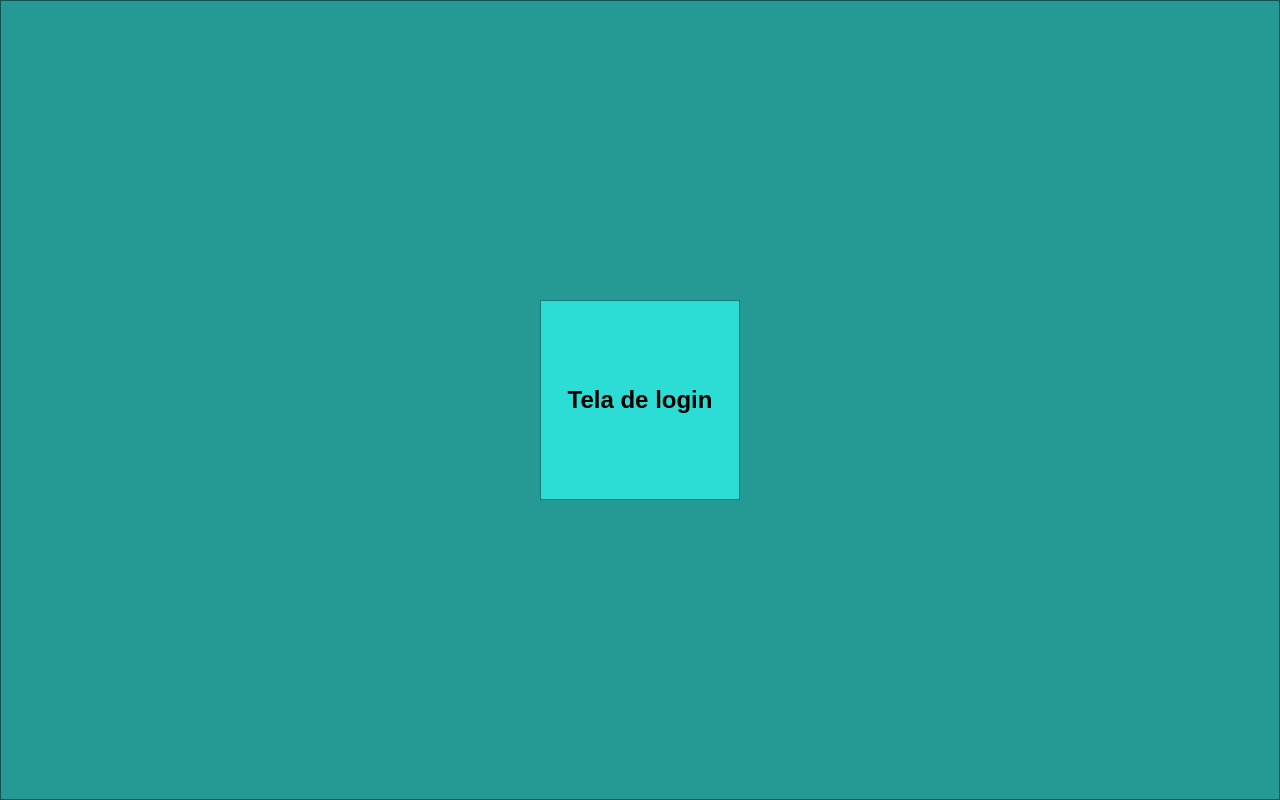
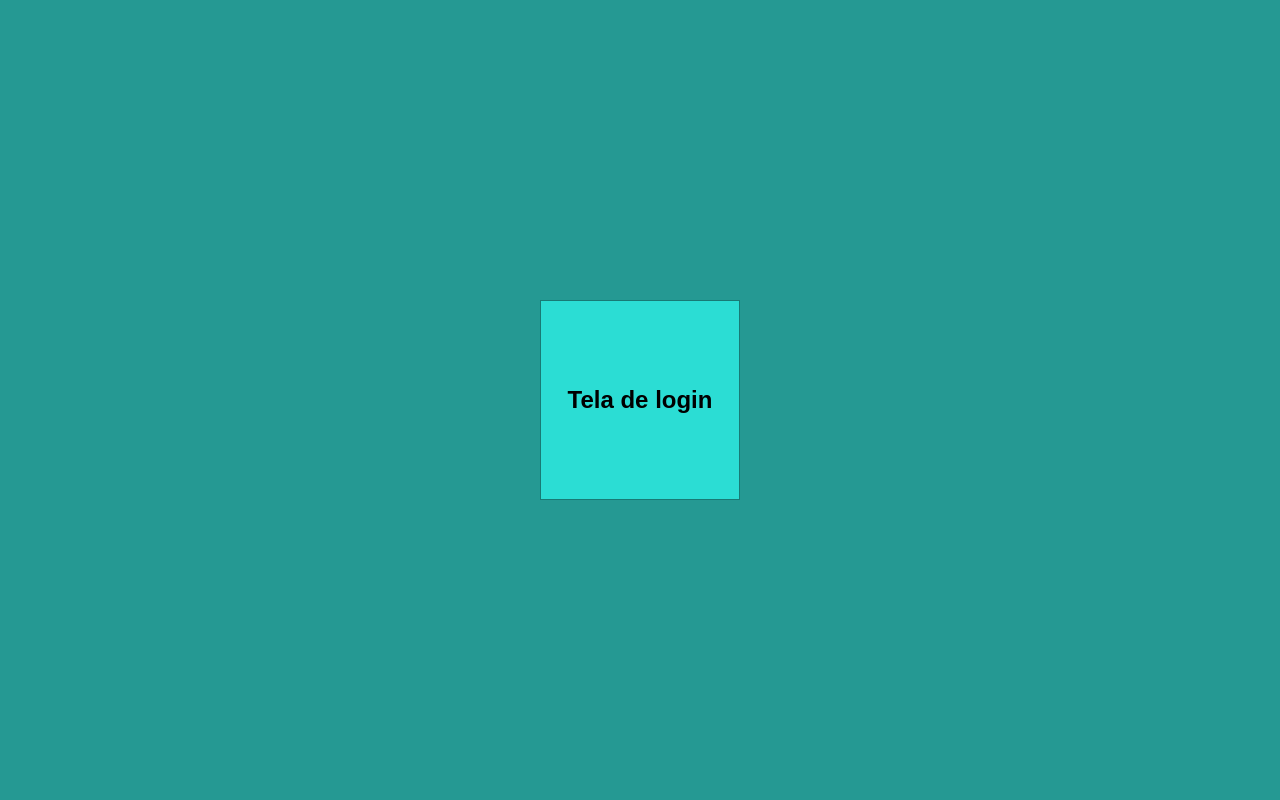
Before and after one commit to David-de-Oliveira-BS/HTML-CSS, a plain HTML site: page exercicios/ex027/flex05/index.html in a window 1280 px wide. Drawn offline with Linux system fonts and the light colour scheme.

Commit message:
Estudos de Flexbox

```diff
--- a/exercicios/ex027/flex05/estilo/style.css
+++ b/exercicios/ex027/flex05/estilo/style.css
@@ -13,7 +13,6 @@ main{
     background-color: rgb(37, 153, 147);
     height: 100vh;
     width: 100vw;
-    border: 1px solid rgb(20, 82, 79);
 
     display: flex;
     flex-flow: row nowrap;
```
